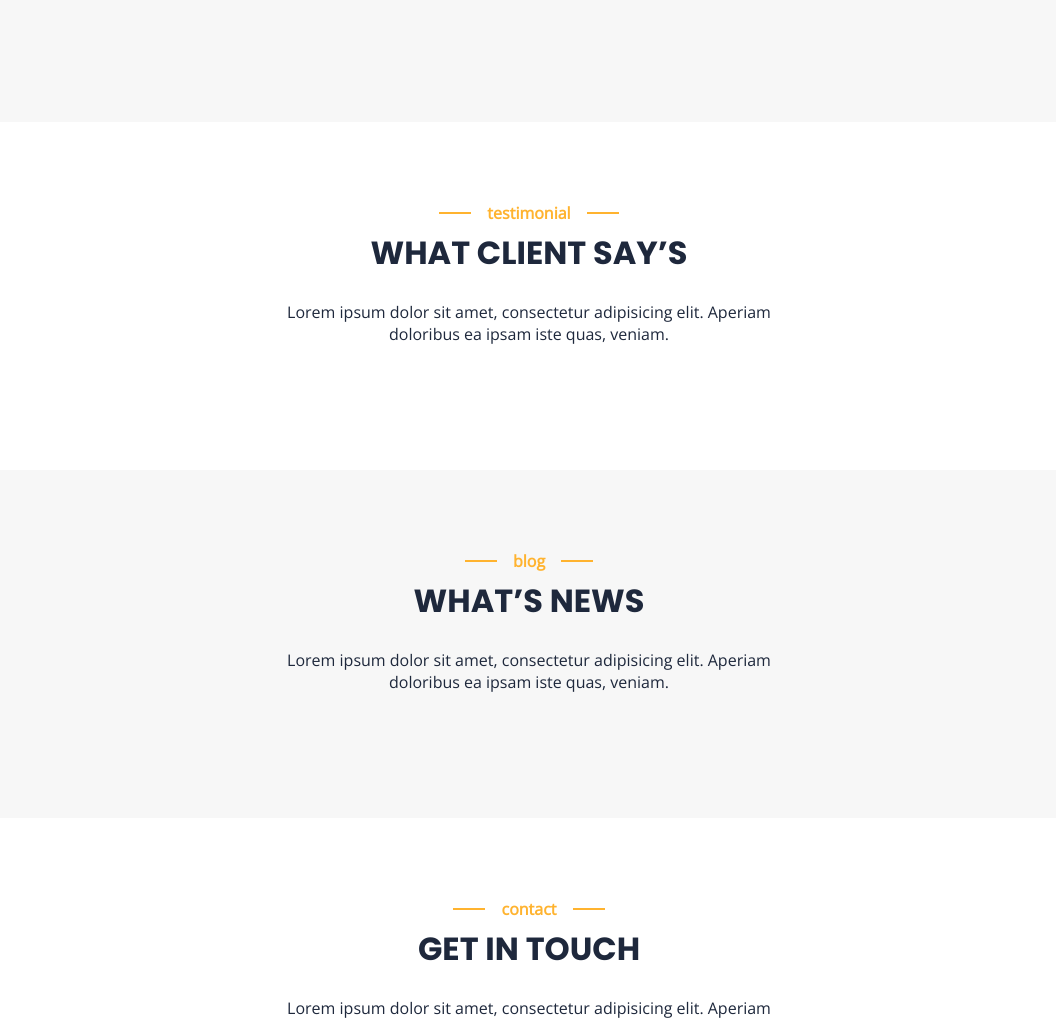
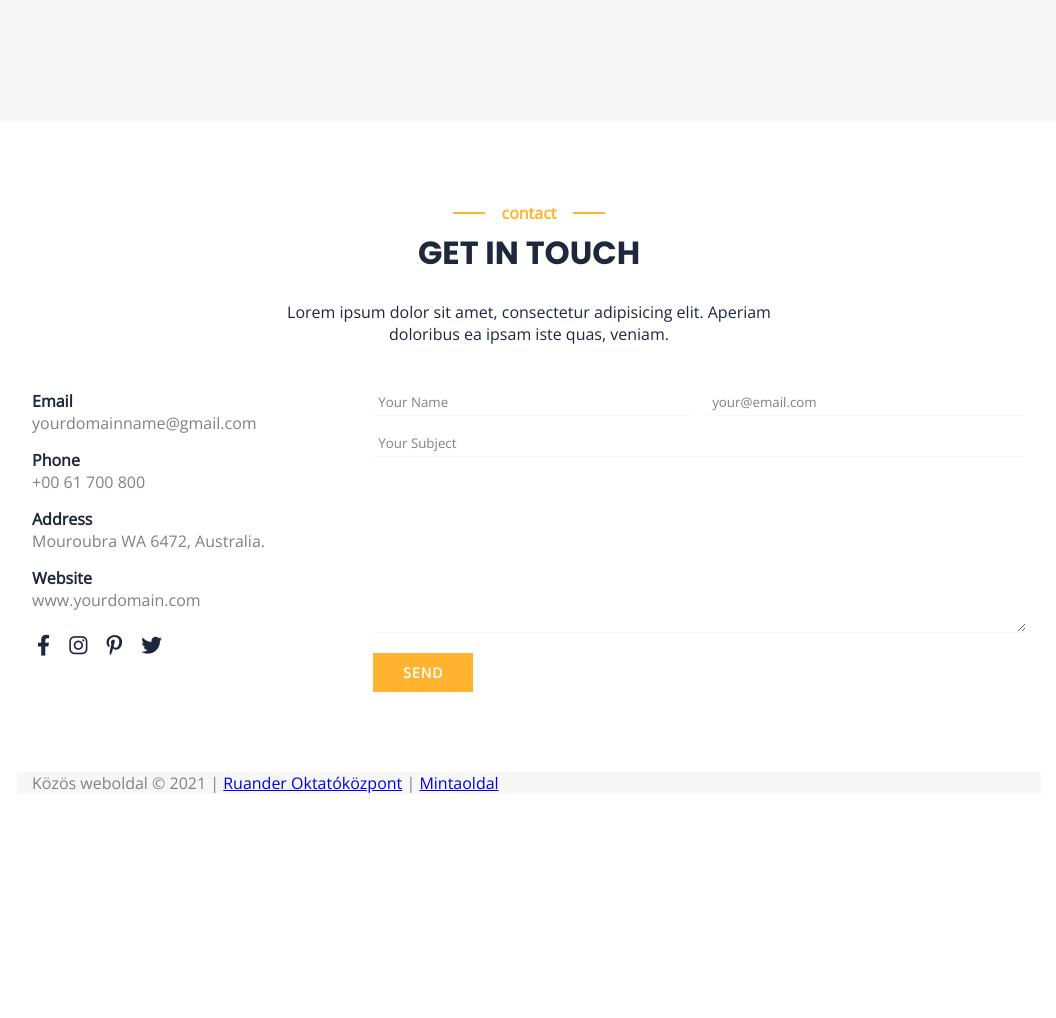
Before and after one commit to blintdm98/portfolio, a plain HTML site: page kozos.html in a window 1280 px wide. Shown: the part 4217-5235 px from the top of the page, without its empty margins (111-1167 px from the left). After the commit the page ends 5011 px from the top, so only its background shows below. Drawn offline with nearby package versions, Linux system fonts and the light colour scheme; a web font is replaced by a local one.

Commit message:
not necessary sections commenting out

```diff
--- a/kozos.html
+++ b/kozos.html
@@ -332,14 +332,14 @@
 
         </div>
 </section>
-<section id="testimonial" class="container">
+<!-- <section id="testimonial" class="container">
     <div class="sectionTitle">
         <span class="subtitle">testimonial</span>
         <h2>WHAT CLIENT SAY’S</h2>
         <p>Lorem ipsum dolor sit amet, consectetur adipisicing elit. Aperiam doloribus ea ipsam iste quas, veniam.</p>
     </div>
-</section>
-<section id="blog" class="lightBG">
+</section> -->
+<!-- <section id="blog" class="lightBG">
     <div class="container">
         <div class="sectionTitle">
             <span class="subtitle">blog</span>
@@ -347,7 +347,7 @@
             <p>Lorem ipsum dolor sit amet, consectetur adipisicing elit. Aperiam doloribus ea ipsam iste quas, veniam.</p>
         </div>
     </div>
-</section>
+</section> -->
 <section id="contact" class="container">
     <div class="sectionTitle">
         <span class="subtitle">contact</span>
```
